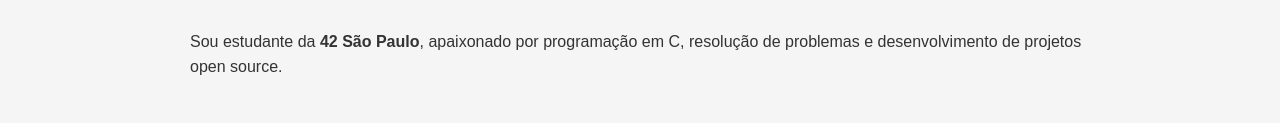
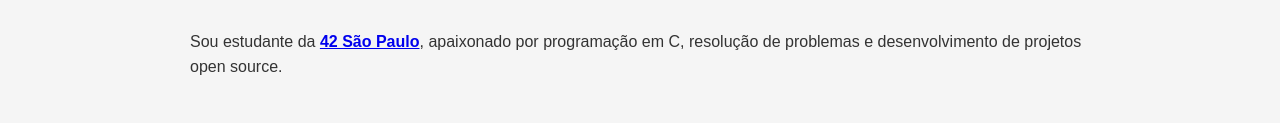
Before and after one commit to kaide-lucas/kaide-lucas.github.io, a plain HTML site: page index.html in a window 1280 px wide. Shown: the part 321-444 px from the top of the page. Drawn offline with Linux system fonts and the light colour scheme.

Commit message:
Update personal description with GitHub link

```diff
--- a/index.html
+++ b/index.html
@@ -20,7 +20,7 @@
   <section id="sobre">
     <h2>Sobre mim</h2>
     <p>
-      Sou estudante da <strong>42 São Paulo</strong>, apaixonado por programação em C,
+      Sou estudante da <a href="https://github.com/kaide-lucas/ft_printf" target="_blank"> <strong>42 São Paulo</strong></a>, apaixonado por programação em C,
       resolução de problemas e desenvolvimento de projetos open source.
     </p>
   </section>
```
